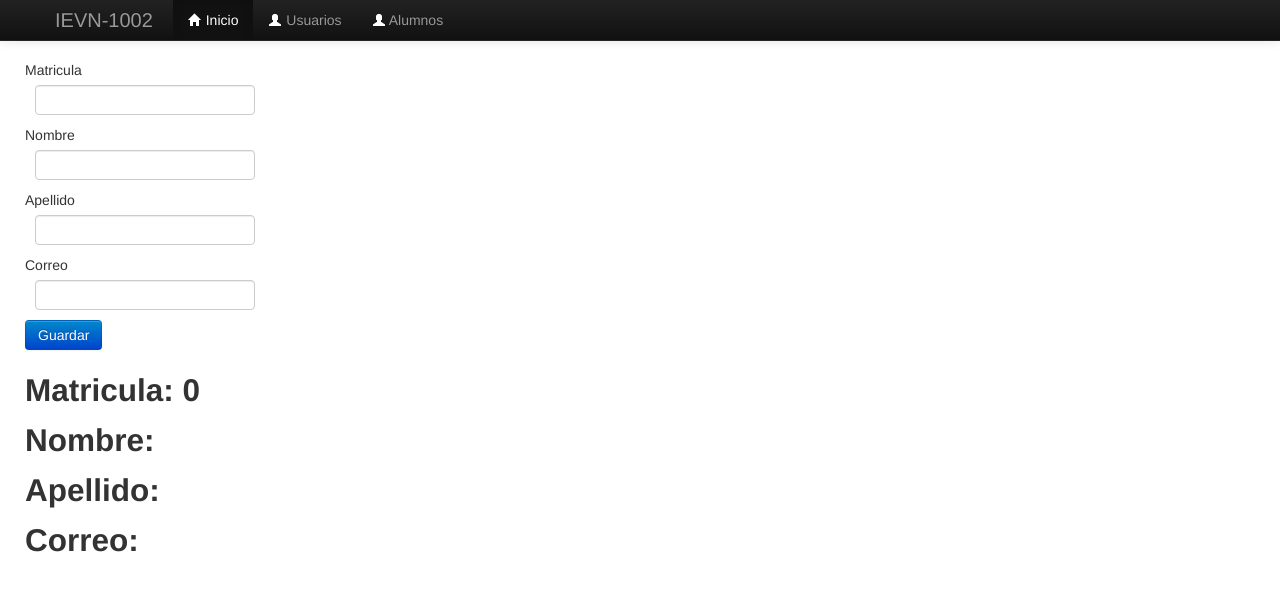
After one commit to IEVN10002-21000508/api_flask02, a Flask app: page /Alumnos in a window 1280 px wide. The commit adds this page. Shown: the top 591 px of the page. Run offline with Flask 3, Linux system fonts and the light colour scheme; some libraries are stand-ins or nearby versions.

Commit message:
Formularios

```diff
--- a/app.py
+++ b/app.py
@@ -1,4 +1,5 @@
-from flask import Flask, render_template
+from flask import Flask, render_template, request
+import forms
 
 app = Flask(__name__)
 
@@ -10,11 +11,44 @@ def index():
 
 @app.route('/distancia')
 def distancia():
-    return render_template('index.html')
+    if request.method =='POST':
+        x1=request.form['numero1']
+        x2=request.form['numero2']
+        suma = int(numero1) + int(numero2)
+        return render_template('distancia.html' ,res=res, numero1=numero1, numero2=numero2)
+    return render_template('distancia.html')
 
-@app.route('/calculos')
+@app.route('/calculos', methods=['GET','POST'])
 def calculos():
+    if request.method =='POST':
+        numero1=request.form['numero1']
+        numero2=request.form['numero2']
+        suma = int(numero1) + int(numero2)
+        opcion = request.form['operacion']
+        if opcion == 'suma':
+            res = int(numero1) + int(numero2)
+        if opcion == 'resta':
+           res = int(numero1) - int(numero2)
+        if opcion == 'multplicación':
+            res =int(numero1) * int(numero2)
+        if opcion == 'división':
+            res= int(numero1) / int(numero2)
+        return render_template('calculos.html' ,res=res, numero1=numero1, numero2=numero2)
     return render_template('calculo.html')
+
+@app.route('/Alumnos', methods=["GET","POST"])
+def alumnos():
+    mat=0
+    nom=""
+    ape=""
+    email=""
+    alumno_clas=forms.UserForm(request.form)
+    if request.method == 'POST' and alumno_clas.validate():
+        mat=alumno_clas.matricula.data
+        nom=alumno_clas.nombre.data
+        ape=alumno_clas.apellido.data
+        email=alumno_clas.correo.data
+    return render_template('Alumnos.html', form=alumno_clas, mat=mat, nom=nom, ape=ape, email=email)
 
 @app.route('/')
 def home():
--- /dev/null
+++ b/forms.py
@@ -0,0 +1,17 @@
+from wtforms import Form
+from wtforms import StringField, PasswordField, EmailField, BooleanField, SubmitField, IntegerField
+from wtforms import validators
+
+class UserForm(Form):
+    matricula=IntegerField("Matricula", [
+        validators.DataRequired(message='El campo es requerido')
+    ])
+    nombre=StringField("Nombre",[
+        validators.DataRequired(message='El campo es requerido')
+    ])
+    apellido=StringField("Apellido" ,[
+        validators.DataRequired(message='El campo es requerido')
+    ])
+    correo = EmailField("Correo",[
+        validators.Email(message='Ingrese Correo Valido')
+    ])
--- a/requirements.txt
+++ b/requirements.txt
@@ -1,8 +1,13 @@
 blinker==1.9.0
 click==8.3.0
 colorama==0.4.6
+dnspython==2.8.0
+email-validator==2.3.0
 Flask==3.1.2
+Flask-WTF==1.2.2
+idna==3.11
 itsdangerous==2.2.0
 Jinja2==3.1.6
 MarkupSafe==3.0.3
 Werkzeug==3.1.3
+WTForms==3.2.1
--- /dev/null
+++ b/templates/Alumnos.html
@@ -0,0 +1,19 @@
+{% extends "layout.html" %}
+    {% import "_macros.html" as macro %}
+        {% block container %}
+
+        <form action="" method="post" novalidate>
+
+            {{macro.camposNuevos(form.matricula)}}
+            {{macro.camposNuevos(form.nombre)}}
+            {{macro.camposNuevos(form.apellido)}}
+            {{macro.camposNuevos(form.correo)}}
+            <input type="submit" value="Guardar" class="btn btn-primary">
+        </form>
+
+        <h2>Matricula: {{mat}}</h2>
+        <h2>Nombre: {{nom}}</h2>
+        <h2>Apellido: {{ape}}</h2>
+        <h2>Correo: {{email}}</h2>
+
+    {%endblock%}
--- a/templates/_macros.html
+++ b/templates/_macros.html
@@ -2,9 +2,22 @@
 
 <div class="mb-3">
     <label for="{{name}}" class="form-label"> {{name}}</label>
-    <label type="type" class="form-control" id="{{name}}"
-    name="{{name}}" placeholder="{{placeholder}}">
-
+    <input type="{{type}}" class="form-control" id="{{name}}" name="{{name}}" placeholder="{{placeholder}}">
 </div>
 
 {% endmacro %}
+
+
+{% macro camposNuevos(field)%}
+<td> {{field.label}}</td>
+<dd>{{field(**kwargs) | safe}} </dd>
+
+{% if field.errors %}
+<ul>
+    {%for error in field.errors%}
+    <li style="color:red;">{{error}}</li>
+    {%endfor%}
+</ul>
+{%endif%}
+
+{%endmacro%}
```
Also changed, not shown: templates/calculo.html (+6 -5 lines), templates/distancia.html (+27 -2 lines).
